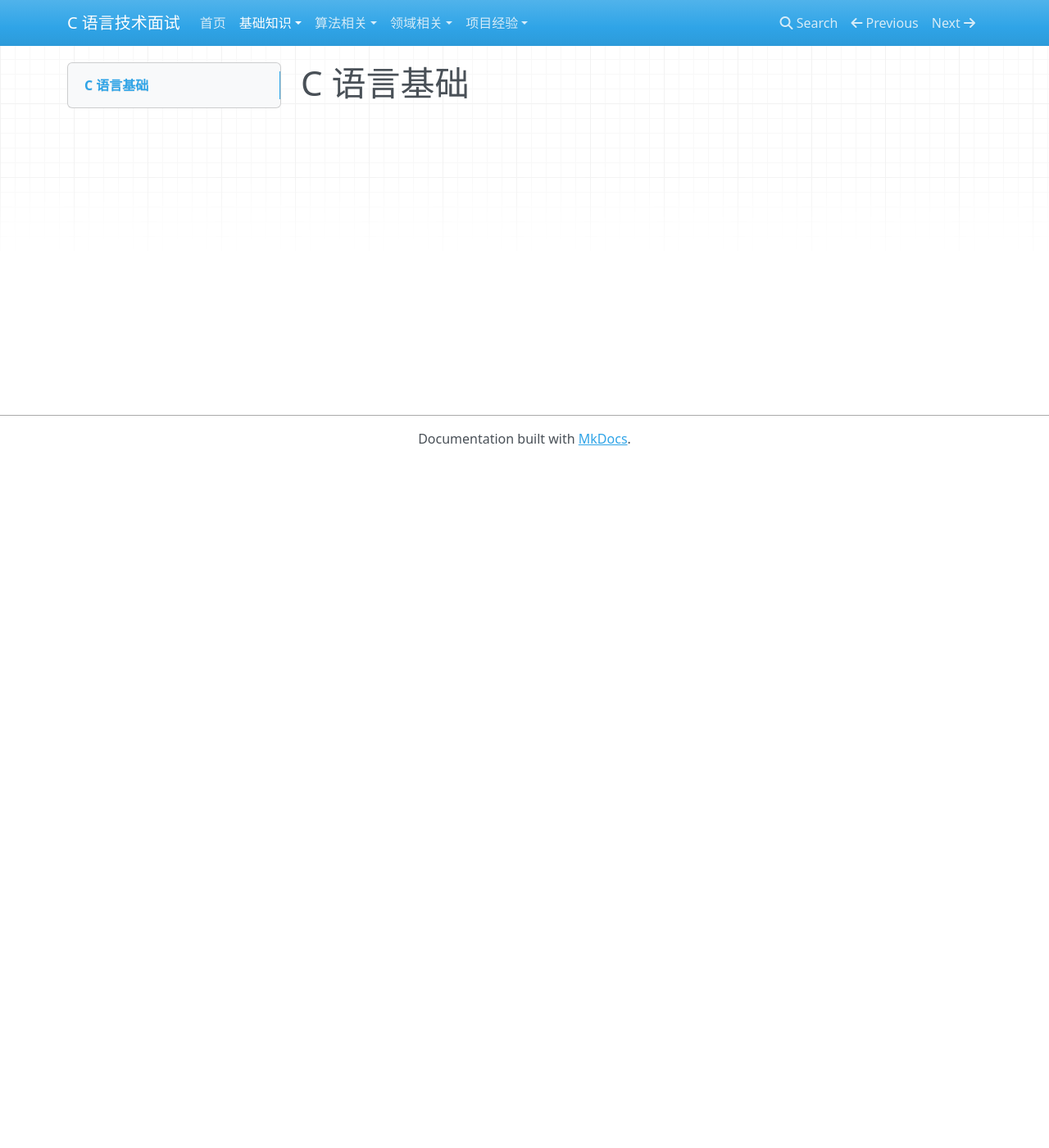
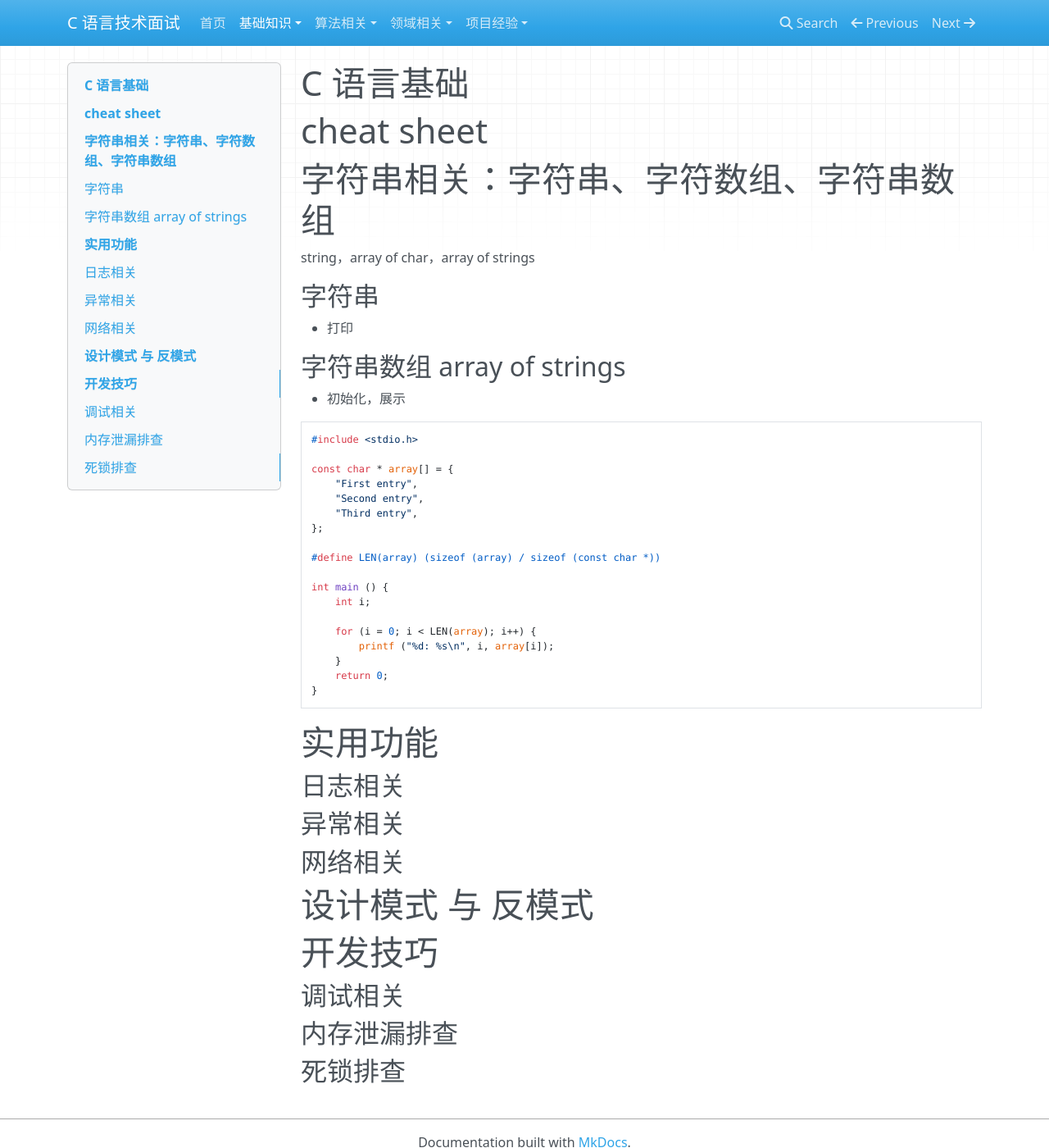
Before and after one commit to renweibo/interview-c, an MkDocs documentation site: the page built from docs/basic/basic_c.md, in a window 1280 px wide and 1400 px high. Shown: the whole window at 82% size. Built offline with MkDocs 1.6.1, drawn with Linux system fonts in a browser that asks for light colours; nearby versions of some CDN libraries.

Commit message:
[feat] c 语言基础 - 字符串 #4

````diff
--- a/docs/basic/basic_c.md
+++ b/docs/basic/basic_c.md
@@ -1 +1,58 @@
 # C 语言基础
+
+# cheat sheet
+
+
+
+# 字符串相关：字符串、字符数组、字符串数组
+
+string，array of char，array of strings
+## 字符串
+
+- 打印
+
+
+## 字符串数组 array of strings
+
+- 初始化，展示
+
+```c
+#include <stdio.h>
+
+const char * array[] = {
+    "First entry",
+    "Second entry",
+    "Third entry",
+};
+
+#define LEN(array) (sizeof (array) / sizeof (const char *))
+
+int main () {
+    int i;
+
+    for (i = 0; i < LEN(array); i++) {
+        printf ("%d: %s\n", i, array[i]);
+    }
+    return 0;
+}
+```
+
+# 实用功能
+
+## 日志相关
+
+## 异常相关
+
+## 网络相关
+
+# 设计模式 与 反模式
+
+
+
+# 开发技巧
+
+## 调试相关
+
+## 内存泄漏排查
+
+## 死锁排查
````
